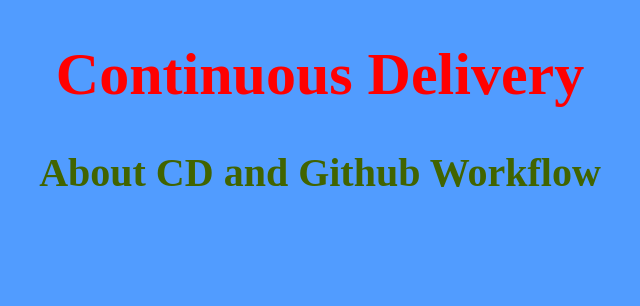
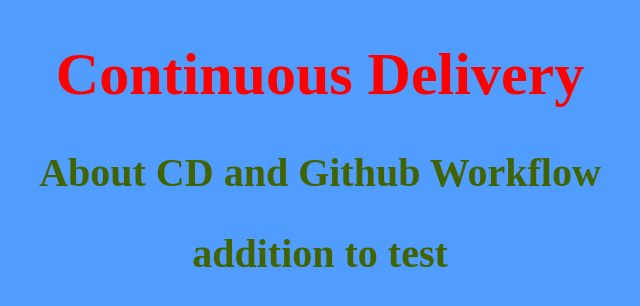
Before and after one commit to hwk246/cd, a Flask app: page /about/ in a window 1280 px wide. Shown: the top 306 px of the page, without its empty margins (320-960 px from the left). Run offline with Flask 2, Linux system fonts and the light colour scheme.

Commit message:
commit to test action

```diff
--- a/templates/about.html
+++ b/templates/about.html
@@ -1,4 +1,5 @@
 {% extends "base.html" %} {% block content %}
 <h2>About CD and Github Workflow</h2>
+<h2>addition to test</h2>
 
 {% endblock content %}
```
